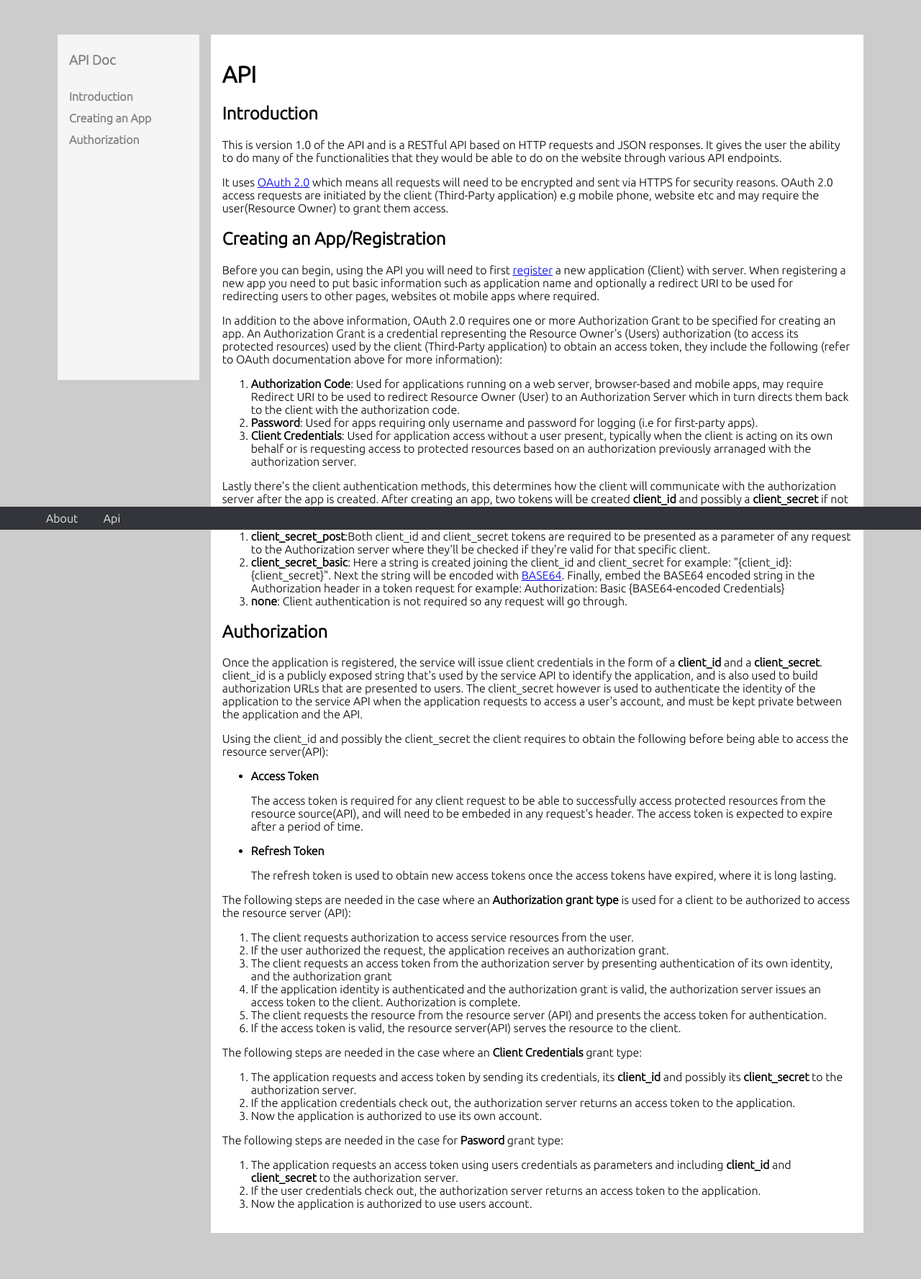
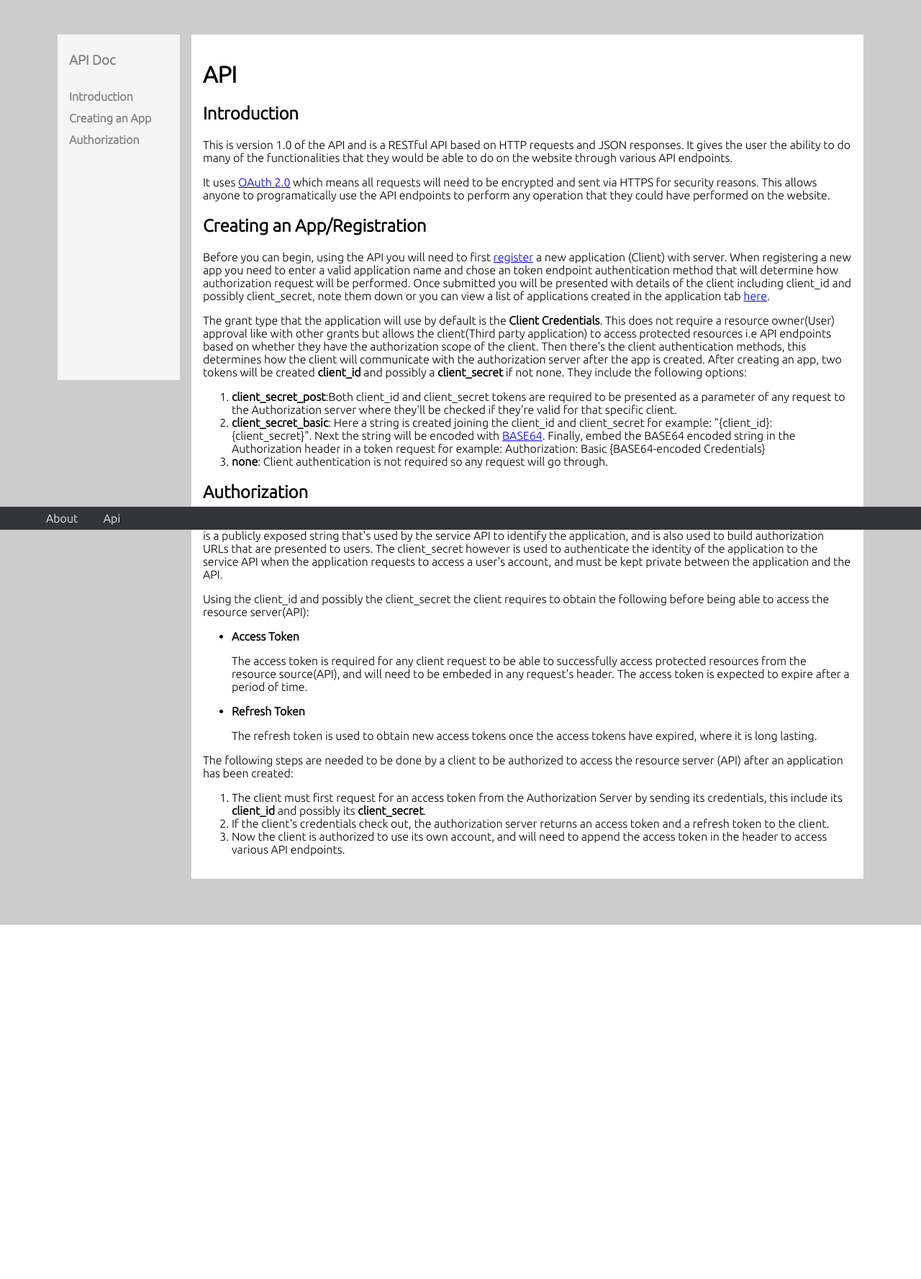
Before and after one commit to Vinmwaura/Imager, a Flask app: page /api/v1/ in a window 1280 px wide. Shown: the part 64-1841 px from the top of the page at 72% size. After the commit the page ends 1349 px from the top, so only its background shows below. Run offline with Flask 2, Linux system fonts and the light colour scheme.

Commit message:
Updated Oauth to use only client_credentials grant and removed unnecessary html templates and updated others

```diff
--- a/apps/api/views.py
+++ b/apps/api/views.py
@@ -100,8 +100,7 @@
         form = request.form
         client_metadata = {
             "application_name": form["application_name"],
-            "grant_types": form.getlist('grant_types'),
-            "redirect_uris": form["redirect_uris"],
+            "grant_types": ['client_credentials'],
             "response_types": "code",
             "token_endpoint_auth_method": form["token_endpoint_auth_method"]
         }
@@ -109,16 +108,11 @@
         if client is None:
             flash("An Error occured creating application, \
                 please try again in a while.")
-        # return redirect(url_for("api.create_client"), client=client)
+
     return render_template(
-        "api/addclient.html",
+        "api/add_client.html",
         form=addclient_form,
         client=client)
-
-
-@api_bp.route('/oauth/authorize', methods=['GET', 'POST'])
-def oauth_authorize():
-    pass
 
 
 @api_bp.route('/oauth/token', methods=['POST'])
--- a/apps/templates/api/addclient.html
+++ b/apps/templates/api/add_client.html
@@ -37,6 +37,7 @@
 			    </ul>
 				{% endif %}
 
+				{#
 				<fieldset>
 					<legend>Allowed Grant Types</legend>
 					{{ form.grant_types() }}
@@ -49,7 +50,7 @@
 			    {% endfor %}
 			    </ul>
 				{% endif %}
-				{#
+
 				<label>{{ form.scope.label }}</label>
 			    {{ form.scope() }}
 			    {% if form.scope.errors %}
@@ -59,7 +60,7 @@
 			    {% endfor %}
 			    </ul>
 				{% endif %}
-				#}
+
 				{{ form.redirect_uris.label }} <em>(Optional)</em>
 			    {{ form.redirect_uris() }}
 			    {% if form.redirect_uris.errors %}
@@ -69,6 +70,7 @@
 			    {% endfor %}
 			    </ul>
 				{% endif %}
+				#}
 				{#
 				<label>{{ form.response_types.label }}</label>
 			    {{ form.response_types() }}
--- a/apps/templates/api/api_index.html
+++ b/apps/templates/api/api_index.html
@@ -22,24 +22,19 @@
 				This is version 1.0 of the API and is a RESTful API based on HTTP requests and JSON responses. It gives the user the ability to do many of the functionalities that they would be able to do on the website through various API endpoints.
 			</p>
 			<p>
-				It uses <a href="https://datatracker.ietf.org/doc/html/rfc6749" target="_blank">OAuth 2.0</a> which means all requests will need to be encrypted and sent via HTTPS for security reasons. OAuth 2.0 access requests are initiated by the client (Third-Party application) e.g mobile phone, website etc and may require the user(Resource Owner) to grant them access.
+				It uses <a href="https://datatracker.ietf.org/doc/html/rfc6749" target="_blank">OAuth 2.0</a> which means all requests will need to be encrypted and sent via HTTPS for security reasons. This allows anyone to programatically use the API endpoints to perform any operation that they could have performed on the website.
 			</p>
 		</section>
 
 		<section id="app-creation">
 			<h2>Creating an App/Registration</h2>
 			<p>
-				Before you can begin, using the API you will need to first <a href="{{ url_for('api.create_client') }}">register</a> a new application (Client) with server. When registering a new app you need to put basic information such as application name and optionally a redirect URI to be used for redirecting users to other pages, websites ot mobile apps where required.
+				Before you can begin, using the API you will need to first <a href="{{ url_for('api.create_client') }}">register</a> a new application (Client) with server. When registering a new app you need to enter a valid application name and chose an token endpoint authentication method that will determine how authorization request will be performed. Once submitted you will be presented with details of the client including client_id and possibly client_secret, note them down or you can view a list of applications created in the application tab <a href="{{ url_for('imager.settings') }}">here</a>.
 			</p>
 			<p>
-				In addition to the above information, OAuth 2.0 requires one or more Authorization Grant to be specified for creating an app. An Authorization Grant is a credential representing the Resource Owner's (Users) authorization (to access its protected resources) used by the client (Third-Party application) to obtain an access token, they include the following (refer to OAuth documentation above for more information):
-				<ol>
-					<li><b>Authorization Code</b>: Used for applications running on a web server, browser-based and mobile apps, may require Redirect URI to be used to redirect Resource Owner (User) to an Authorization Server which in turn directs them back to the client with the authorization code.</li>
-					<li><b>Password</b>: Used for apps requiring only username and password for logging (i.e for first-party apps).</li>
-					<li><b>Client Credentials</b>: Used for application access without a user present, typically when the client is acting on its own behalf or is requesting access to protected resources based on an authorization previously arranaged with the authorization server.</li>
-				</ol>
+				The grant type that the application will use by default is the <b>Client Credentials</b>. This does not require a resource owner(User) approval like with other grants but allows the client(Third party application) to access protected resources i.e API endpoints based on whether they have the authorization scope of the client.
 
-				Lastly there's the client authentication methods, this determines how the client will communicate with the authorization server after the app is created. After creating an app, two tokens will be created <b>client_id</b> and possibly a <b>client_secret</b> if not none. They include the following options:
+				Then there's the client authentication methods, this determines how the client will communicate with the authorization server after the app is created. After creating an app, two tokens will be created <b>client_id</b> and possibly a <b>client_secret</b> if not none. They include the following options:
 				<ol>
 					<li><b>client_secret_post</b>:Both client_id and client_secret tokens are required to be presented as a parameter of any request to the Authorization server where they'll be checked if they're valid for that specific client.
 					</li>
@@ -79,32 +74,11 @@
 			</p>
 
 			<p>
-				The following steps are needed in the case where an <b>Authorization grant type</b> is used for a client to be authorized to access the resource server (API):
+				The following steps are needed to be done by a client to be authorized to access the resource server (API) after an application has been created:
 				<ol>
-					<li>The client requests authorization to access service resources from the user.</li>
-					<li>If the user authorized the request, the application receives an authorization grant.</li>
-					<li>The client requests an access token from the authorization server by presenting authentication of its own identity, and the authorization grant</li>
-					<li>If the application identity is authenticated and the authorization grant is valid, the authorization server issues an access token to the client. Authorization is complete.</li>
-					<li>The client requests the resource from the resource server (API) and presents the access token for authentication.</li>
-					<li>If the access token is valid, the resource server(API) serves the resource to the client.</li>
-				</ol>
-			</p>
-
-			<p>
-				The following steps are needed in the case where an <b>Client Credentials</b> grant type:
-				<ol>
-					<li>The application requests and access token by sending its credentials, its <b>client_id</b> and possibly its <b>client_secret</b> to the authorization server.</li>
-					<li>If the application credentials check out, the authorization server returns an access token to the application.</li>
-					<li>Now the application is authorized to use its own account.</li>
-				</ol>
-			</p>
-
-			<p>
-				The following steps are needed in the case for <b>Pasword</b> grant type:
-				<ol>
-					<li>The application requests an access token using users credentials as parameters and including <b>client_id</b> and <b>client_secret</b> to the authorization server.</li>
-					<li>If the user credentials check out, the authorization server returns an access token to the application.</li>
-					<li>Now the application is authorized to use users account.</li>
+					<li>The client must first request for an access token from the Authorization Server by sending its credentials, this include its <b>client_id</b> and possibly its <b>client_secret</b>.</li>
+					<li>If the client's credentials check out, the authorization server returns an access token and a refresh token to the client.</li>
+					<li>Now the client is authorized to use its own account, and will need to append the access token in the header to access various API endpoints.</li>
 				</ol>
 			</p>
 		</section>
```
Also changed, not shown: apps/api/forms.py (+9 -9 lines), apps/templates/api/authorize.html (deleted, +0 -22 lines).
